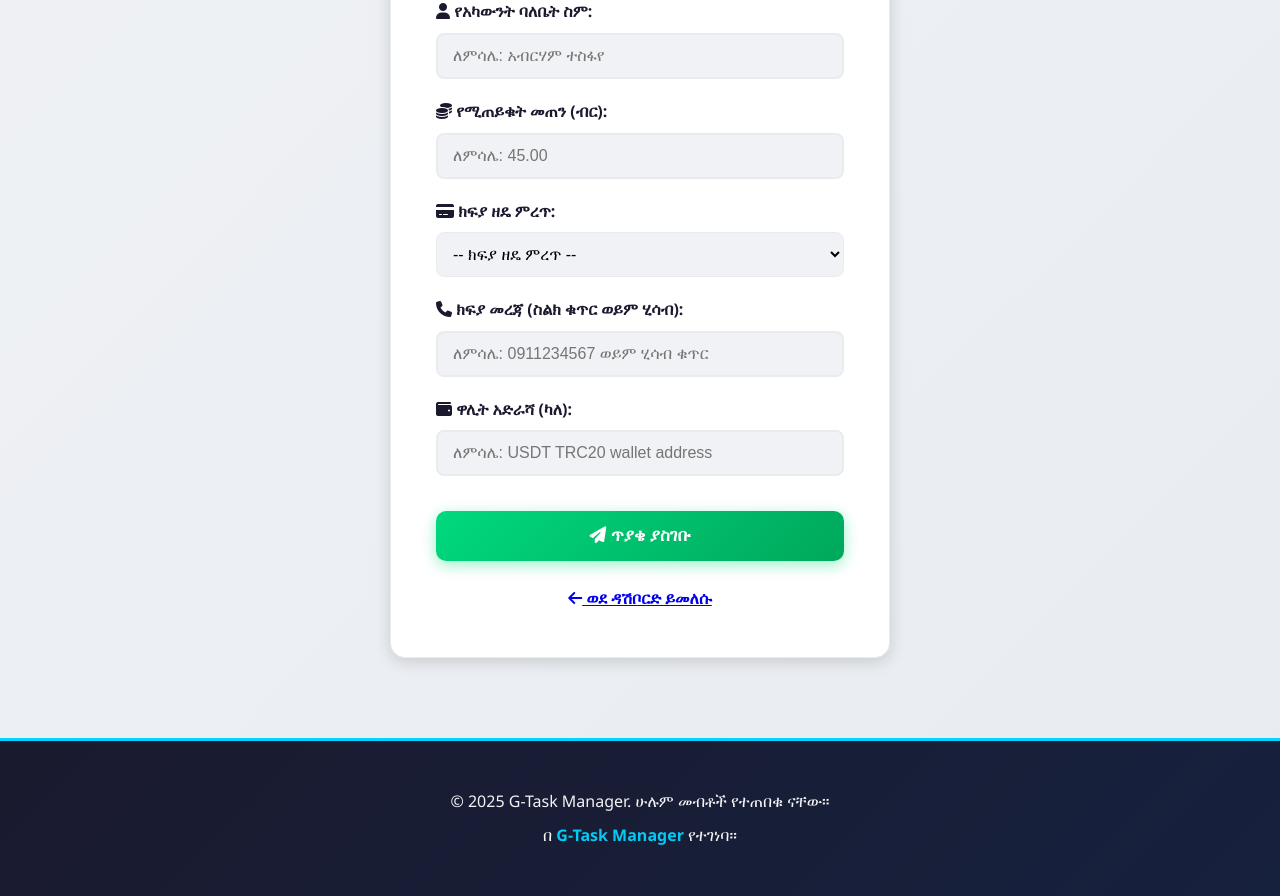
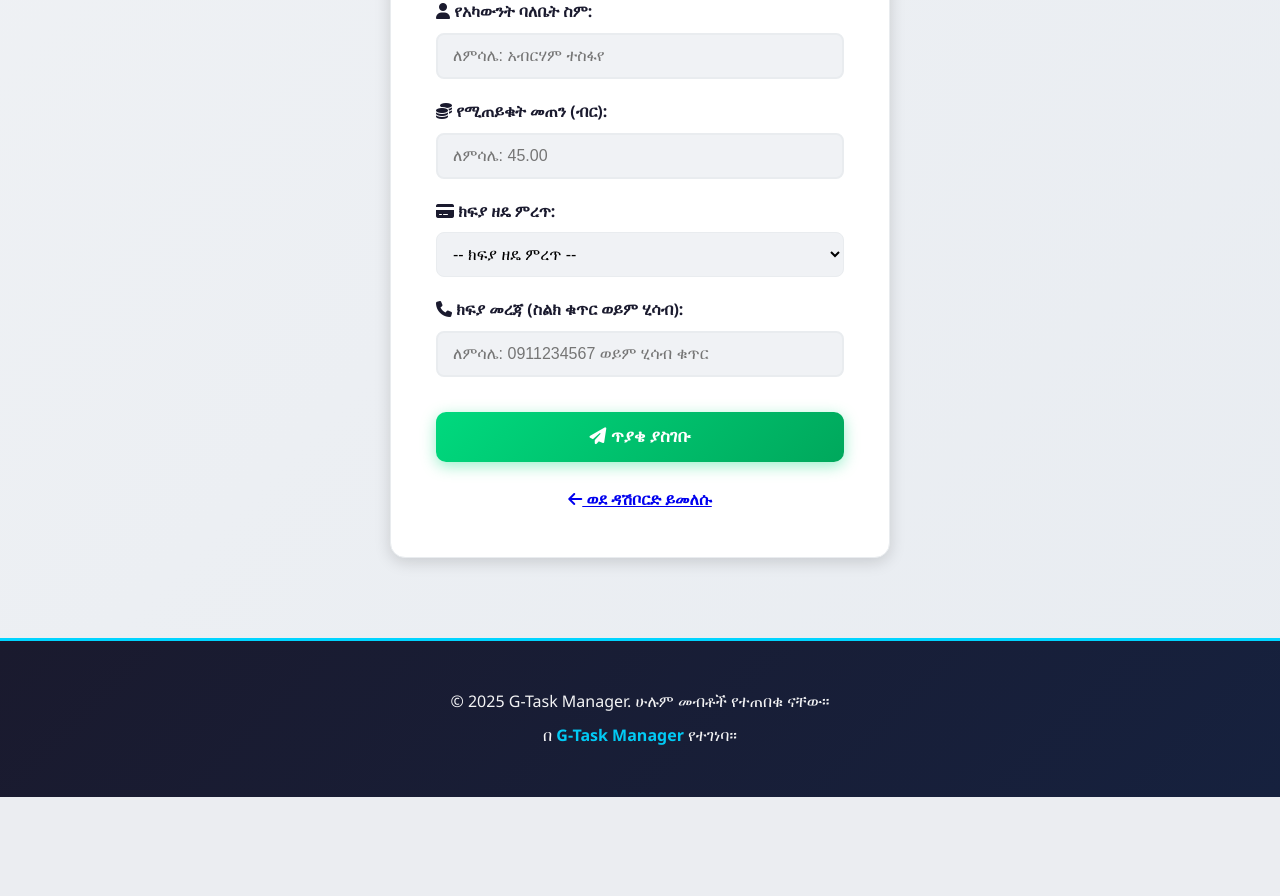
Before and after one commit to shgereadis-cpu/G-TASK, a Flask app: template templates/payout_request.html in a window 1280 px wide. Shown: the part 598-1494 px from the top of the page. After the commit the page ends 1395 px from the top, so only its background shows below. Run offline with Flask 3, Linux system fonts and the light colour scheme; the template is opened without the code that fills it, so the values that code supplies are empty.

Commit message:
Remove USDT wallet address from all payout requests
Completely removes the wallet_address field from the Payout model, associated routes, and templates in the application.

Replit-Commit-Author: Agent
Replit-Commit-Session-Id: 17c04b62-d510-4e9c-808f-f54407fea84c
Replit-Commit-Checkpoint-Type: full_checkpoint
Replit-Commit-Event-Id: c76b73e3-0b57-4885-a927-caa467eaf7dc
Replit-Commit-Screenshot-Url: https://storage.googleapis.com/screenshot-production-us-central1/44ff2505-de49-4a0c-a4ec-057f1e321027/17c04b62-d510-4e9c-808f-f54407fea84c/SKOwIur

```diff
--- a/main.py
+++ b/main.py
@@ -81,7 +81,6 @@ class Payout(db.Model):
     payment_method = db.Column(db.String(50), nullable=False) # Telebirr, CBE, M-Pesa
     recipient_name = db.Column(db.String(255), nullable=False)
     payment_details = db.Column(db.String(255), nullable=False)
-    wallet_address = db.Column(db.String(255), nullable=True, default='')
     date_requested = db.Column(db.DateTime, default=func.now())
     date_paid = db.Column(db.DateTime)
 
@@ -103,7 +102,6 @@ def init_db():
                 ('payment_method', "VARCHAR(50) DEFAULT 'Telebirr'"),
                 ('recipient_name', "VARCHAR(255) DEFAULT ''"),
                 ('payment_details', "VARCHAR(255) DEFAULT ''"),
-                ('wallet_address', "VARCHAR(255) DEFAULT ''"),
             ]
 
             for col_name, col_def in columns_to_add:
@@ -336,7 +334,6 @@ def payout_request():
                 recipient_name = request.form.get('recipient_name', '')
                 payment_method = request.form.get('payment_method', '')
                 payment_details = request.form.get('payment_details', '')
-                wallet_address = request.form.get('wallet_address', '')
 
                 if amount < MIN_PAYOUT:
                     flash(f'ዝቅተኛው የክፍያ መጠን ብር{MIN_PAYOUT:.2f} ነው።', 'error')
@@ -356,8 +353,7 @@ def payout_request():
                             amount=amount,
                             recipient_name=recipient_name.strip(),
                             payment_method=payment_method.strip(),
-                            payment_details=payment_details.strip(),
-                            wallet_address=wallet_address.strip() if wallet_address else ''
+                            payment_details=payment_details.strip()
                         )
                         db.session.add(new_payout)
                         db.session.flush()
@@ -540,7 +536,7 @@ def admin_payouts():
         return redirect(url_for('dashboard'))
 
     with app.app_context():
-        payout_requests_raw = db.session.execute(db.select(Payout.id.label('payout_id'), Payout.amount, Payout.wallet_address, Payout.date_requested, Payout.recipient_name, Payout.payment_method, Payout.payment_details, User.username.label('worker_username'))
+        payout_requests_raw = db.session.execute(db.select(Payout.id.label('payout_id'), Payout.amount, Payout.date_requested, Payout.recipient_name, Payout.payment_method, Payout.payment_details, User.username.label('worker_username'))
             .join(User, Payout.user_id == User.id)
             .filter(Payout.status == 'REQUESTED')
             .order_by(Payout.date_requested.asc())
@@ -552,7 +548,6 @@ def admin_payouts():
             payout_requests.append({
                 'payout_id': row.payout_id,
                 'amount': row.amount,
-                'wallet_address': row.wallet_address,
                 'date_requested': row.date_requested,
                 'recipient_name': row.recipient_name,
                 'payment_method': row.payment_method,
--- a/templates/payout_request.html
+++ b/templates/payout_request.html
@@ -54,12 +54,6 @@
         <input type="text" id="payment_details" name="payment_details" required
                placeholder="ለምሳሌ: 0911234567 ወይም ሂሳብ ቁጥር">
 
-        <label for="wallet_address">
-            <i class="fas fa-wallet"></i> ዋሊት አድራሻ (ካለ):
-        </label>
-        <input type="text" id="wallet_address" name="wallet_address"
-               placeholder="ለምሳሌ: USDT TRC20 wallet address">
-
         <button type="submit" class="btn success">
             <i class="fas fa-paper-plane"></i> ጥያቄ ያስገቡ
         </button>
```
Also changed, not shown: templates/admin_payouts.html (+1 -8 lines).
